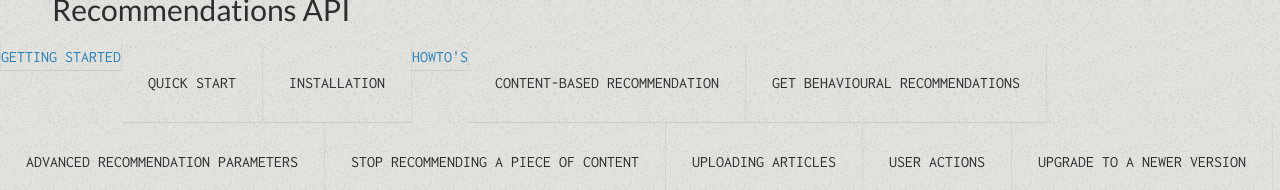
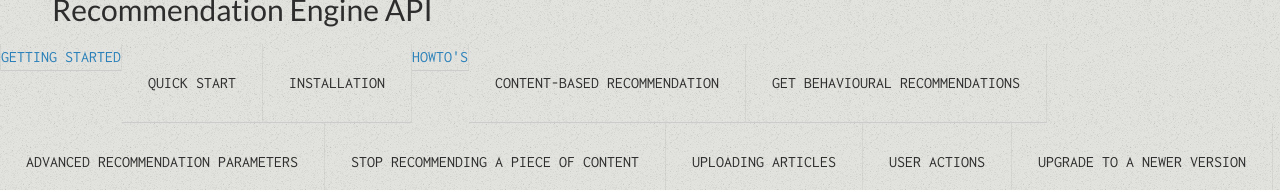
Before and after one commit to Ontotext-AD/recommend-pub-docs, a Jekyll site: the page built from index.md, in a window 1280 px wide. Shown: the top 190 px of the page. Built offline with Jekyll 4.4.1, drawn with Linux system fonts in a browser that asks for light colours.

Commit message:
change the name of the documentation

```diff
--- a/_config.yml
+++ b/_config.yml
@@ -1,6 +1,6 @@
 markdown: kramdown
 exclude: [".rvmrc", ".rbenv-version", "Rakefile"]
-title : Recommendations API
+title : Recommendation Engine API
 
 BODDHI :
   version : 0.1
```
